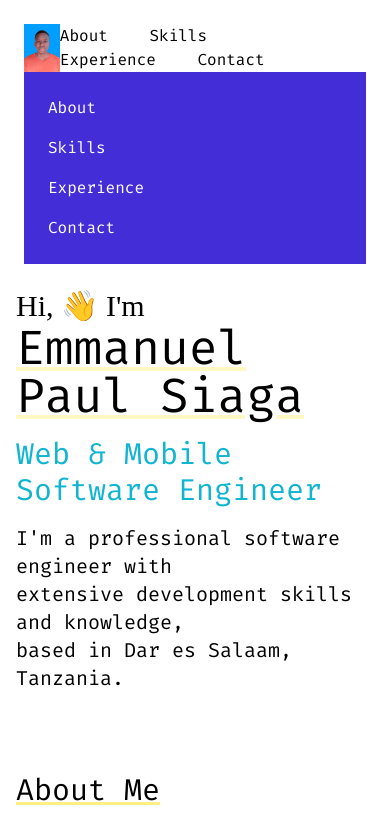
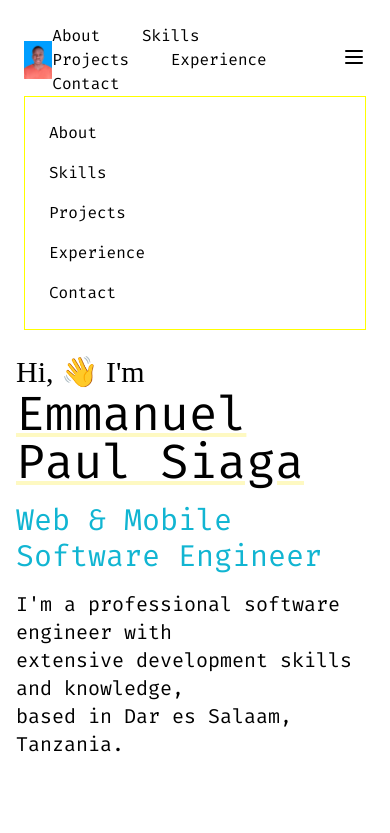
Before and after one commit to NueL72/portfolio2, a website: page index.html in a window 390 px wide. Both pictures are taken after a click on the button 354 px from the left and 45 px from the top of the page. Shown: the top 833 px of the page. Drawn offline with nearby package versions, Linux system fonts and the light colour scheme; a web font is replaced by a local one.

Commit message:
navbar not ready

```diff
--- a/index.html
+++ b/index.html
@@ -40,15 +40,16 @@
 
         <!-- Desktop Navigation -->
         <nav class="lg:flex space-x-8 font-[fira_code]">
-          <a href="#about" class="hover:text-indigo-300">About</a>
-          <a href="#skills" class="hover:text-indigo-300">Skills</a>
-          <a href="#experience" class="hover:text-indigo-300">Experience</a>
-          <a href="#contact" class="hover:text-indigo-300">Contact</a>
+          <a href="#about" class="hover:text-yellow-400">About</a>
+          <a href="#skills" class="hover:text-yellow-400">Skills</a>
+          <a href="#projects" class="hover:text-yellow-400">Projects</a>
+          <a href="#experience" class="hover:text-yellow-400">Experience</a>
+          <a href="#contact" class="hover:text-yellow-400">Contact</a>
         </nav>
 
         <!-- Mobile Hamburger Icon -->
         <div class="lg:hidden">
-          <button id="hamburger-icon" class="text-white">
+          <button id="hamburger-icon" class="text-black">
             <svg
               xmlns="http://www.w3.org/2000/svg"
               fill="none"
@@ -70,12 +71,13 @@
       <!-- Mobile Menu -->
       <div
         id="mobile-menu"
-        class="lg:hidden hidden bg-indigo-700 text-white p-6 space-y-4 font-[fira_code]"
-      >
-        <a href="#about" class="block hover:text-indigo-300">About</a>
-        <a href="#skills" class="block hover:text-indigo-300">Skills</a>
-        <a href="#experience" class="block hover:text-indigo-300">Experience</a>
-        <a href="#contact" class="block hover:text-indigo-300">Contact</a>
+        class="lg:hidden hidden bg-transparent text-black p-6 space-y-4 font-[fira_code]"
+       style="border: 1px solid yellow;">
+        <a href="#about" class="block hover:text-yellow-400">About</a>
+        <a href="#skills" class="block hover:text-yellow-400">Skills</a>
+        <a href="#projects" class="block hover:text-yellow-400">Projects</a>
+        <a href="#experience" class="block hover:text-yellow-400">Experience</a>
+        <a href="#contact" class="block hover:text-yellow-400">Contact</a>
       </div>
     </header>
 
@@ -341,7 +343,7 @@
     </section>
 
     <!-- Contact Section -->
-    <section id="about" class="bg-white py-20">
+    <section id="contact" class="bg-white py-20">
       <div class="max-w-6xl mx-auto px-4">
         <h3 class="text-3xl font-[fira_code] mb-8">
           <span class="underline decoration-yellow-200">Contact Me</span>
@@ -426,8 +428,8 @@
   </a>
       </div>
       <p class="mb-4">© 2024 - E.P.Siaga</p>
-      <div class="space-x-4"><a href="#" class="hover:text-yellow-400 transition-all duration-300">Terms</a>
-        <a href="#" class="hover:text-yellow-400 transition-all duration-300">Privacy Policy</a>
+      <div class="space-x-4"><a href="#" class="hover:text-yellow-400 transition-all duration-300">Version</a>
+        <a href="#" class="hover:text-yellow-400 transition-all duration-300">1.0</a>
       </div>
     </footer>
 
```
